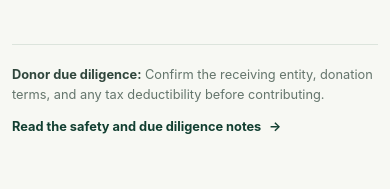
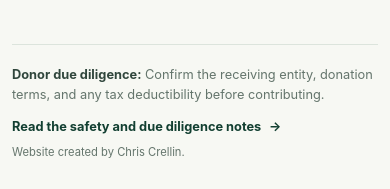
Before and after one commit to crec11/Coconut-Earth-Foundation, a React (Vite) app: page / in a window 390 px wide. Shown: the part 1887-2076 px from the top of the page. Before the commit the page ends 2053 px from the top, so only its background shows below. Built offline with nearby package versions, Linux system fonts and the light colour scheme.

Commit message:
Footer update

```diff
--- a/src/features/home/HomePage.css
+++ b/src/features/home/HomePage.css
@@ -651,20 +651,33 @@
 }
 
 .site-footer {
+  display: grid;
+  gap: 0.7rem;
+  padding: 1.25rem 0 0;
+  border-top: 1px solid var(--line);
+}
+
+.site-footer-main {
   display: flex;
   align-items: center;
   justify-content: space-between;
   gap: 1.5rem;
-  padding: 1.25rem 0 0;
-  border-top: 1px solid var(--line);
 }
 
-.site-footer p {
+.site-footer-main > p {
   max-width: 47rem;
   margin: 0;
   color: var(--muted);
   font-size: 0.8rem;
   line-height: 1.6;
+}
+
+.site-footer .site-credit {
+  justify-self: end;
+  margin: 0;
+  color: var(--muted);
+  font-size: 0.7rem;
+  line-height: 1.4;
 }
 
 .site-footer strong {
@@ -763,10 +776,14 @@
     font-size: 0.85rem;
   }
 
-  .site-footer {
+  .site-footer-main {
     align-items: flex-start;
     flex-direction: column;
     gap: 0.8rem;
+  }
+
+  .site-footer .site-credit {
+    justify-self: start;
   }
 }
 
--- a/src/features/home/components/HomeFooter.tsx
+++ b/src/features/home/components/HomeFooter.tsx
@@ -5,13 +5,16 @@ interface HomeFooterProps {
 export function HomeFooter({ onDueDiligenceClick }: HomeFooterProps) {
   return (
     <footer className="site-footer">
-      <p>
-        <strong>Donor due diligence:</strong> Confirm the receiving entity, donation terms, and any
-        tax deductibility before contributing.
-      </p>
-      <button className="footer-link" type="button" onClick={onDueDiligenceClick}>
-        Read the safety and due diligence notes <span aria-hidden="true">→</span>
-      </button>
+      <div className="site-footer-main">
+        <p>
+          <strong>Donor due diligence:</strong> Confirm the receiving entity, donation terms, and
+          any tax deductibility before contributing.
+        </p>
+        <button className="footer-link" type="button" onClick={onDueDiligenceClick}>
+          Read the safety and due diligence notes <span aria-hidden="true">→</span>
+        </button>
+      </div>
+      <p className="site-credit">Website created by Chris Crellin.</p>
     </footer>
   );
 }
```
Also changed, not shown: 2 other files (tests, documents, lock files or other folders).
